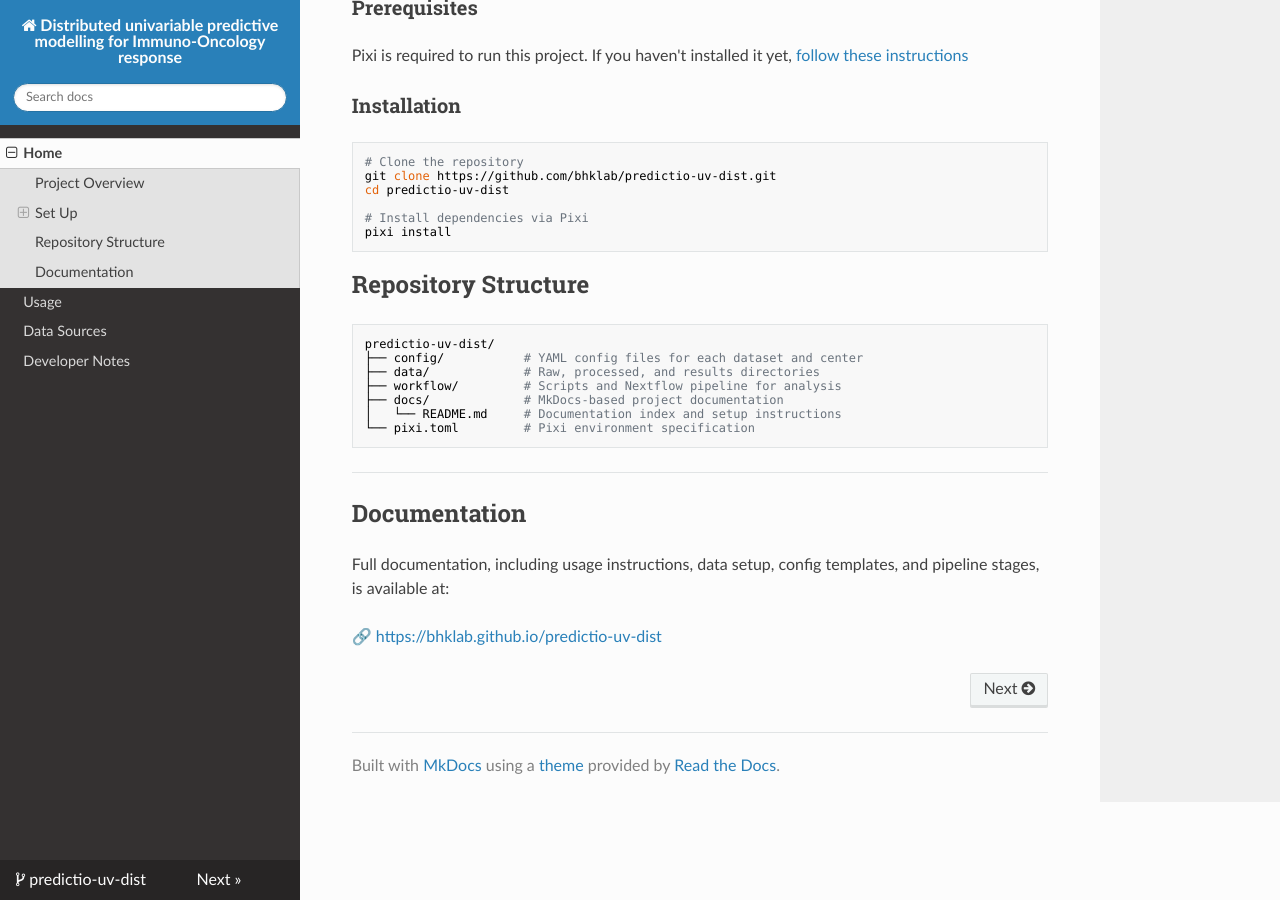
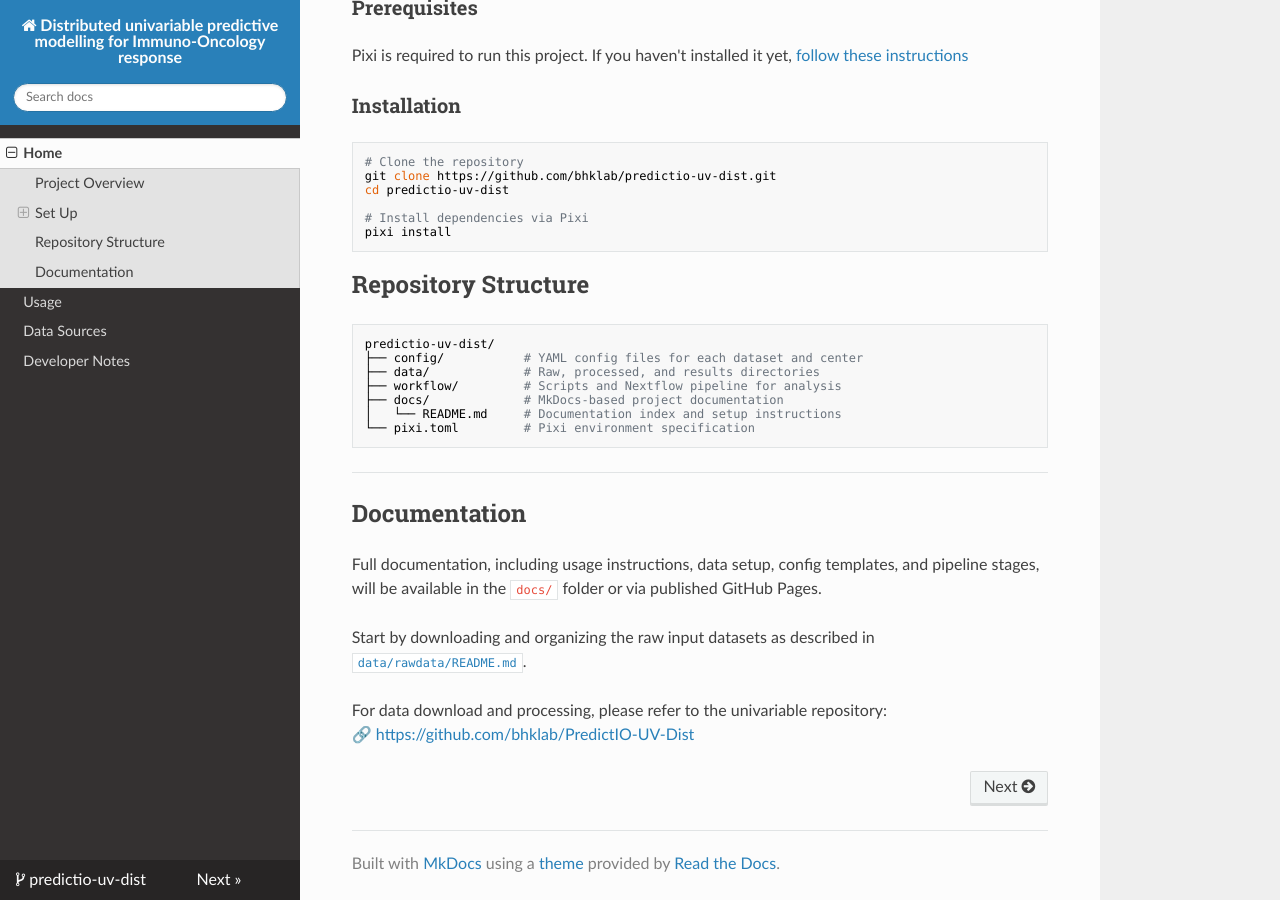
Before and after one commit to bhklab/PredictIO-UV-Dist, an MkDocs documentation site: the page built from docs/README.md, in a window 1280 px wide and 900 px high, scrolled down 796 px. Built offline with MkDocs 1.6.1, drawn with Linux system fonts in a browser that asks for light colours; nearby versions of some CDN libraries.

Commit message:
update documentation section

```diff
--- a/docs/README.md
+++ b/docs/README.md
@@ -61,6 +61,9 @@ predictio-uv-dist/
 
 ## Documentation
 
-Full documentation, including usage instructions, data setup, config templates, and pipeline stages, is available at:
+Full documentation, including usage instructions, data setup, config templates, and pipeline stages, will be available in the `docs/` folder or via published GitHub Pages.
 
-🔗 [https://bhklab.github.io/predictio-uv-dist](https://github.com/bhklab/PredictIO-UV-Dist)
+Start by downloading and organizing the raw input datasets as described in [`data/rawdata/README.md`](https://github.com/bhklab/PredictIO-UV-Dist/blob/main/data/rawdata/README.md).
+
+For data download and processing, please refer to the univariable repository:
+🔗 [https://github.com/bhklab/PredictIO-UV-Dist](https://github.com/bhklab/PredictIO-UV-Dist)
```
